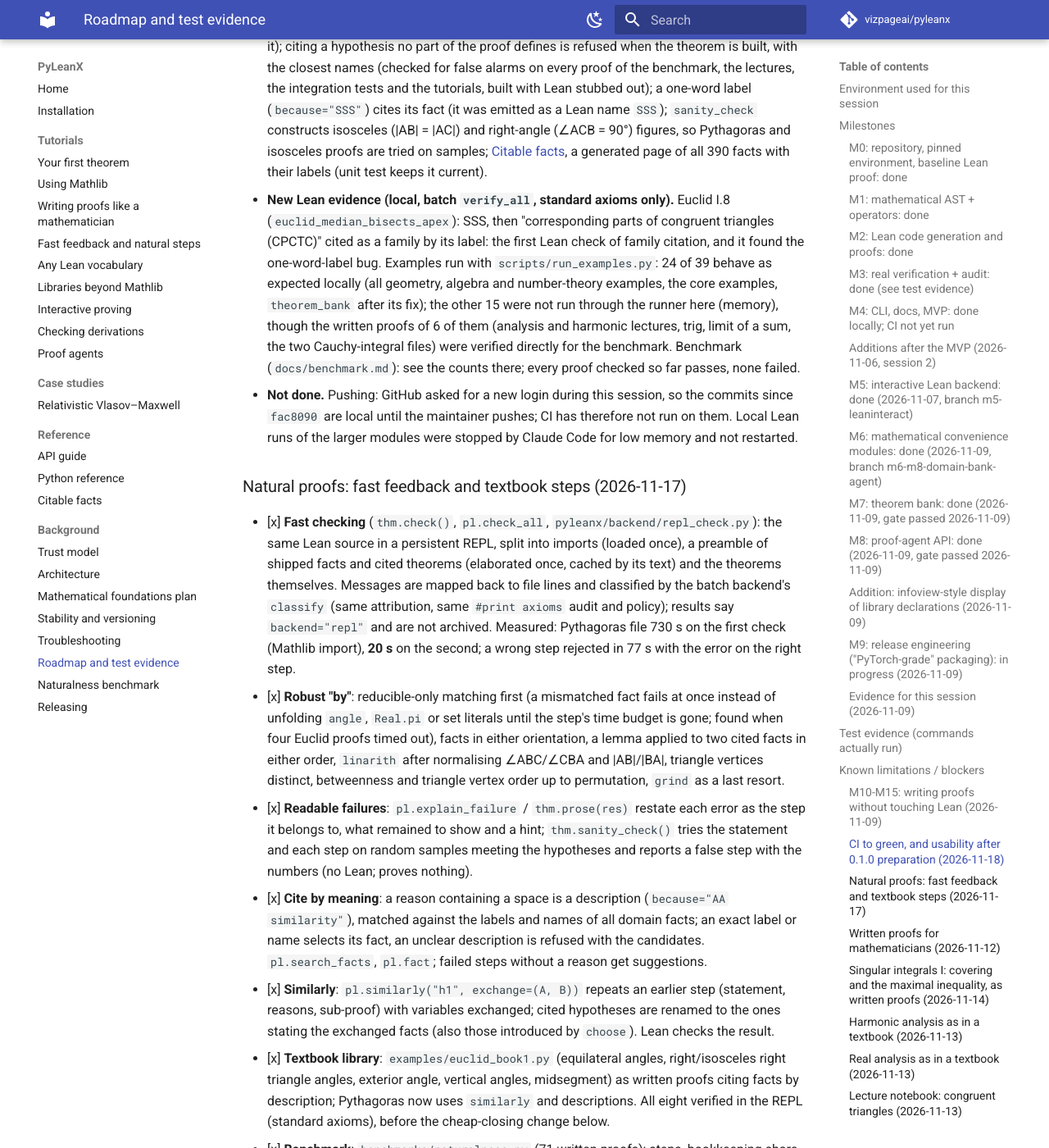
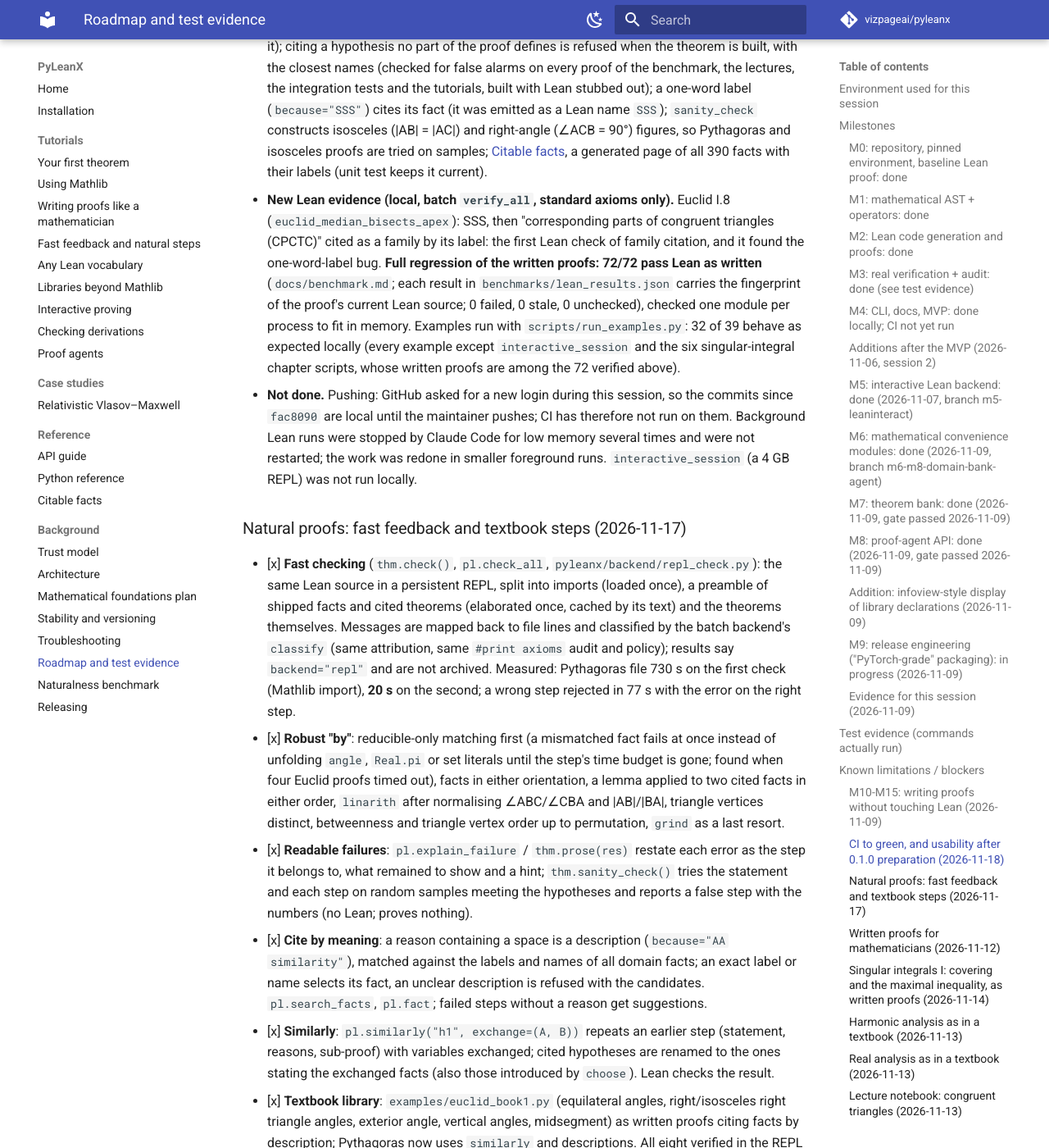
Before and after one commit to vizpageai/pyleanx, an MkDocs documentation site: the page built from docs/roadmap.md, in a window 1280 px wide and 1400 px high, scrolled down 12111 px. Shown: the whole window at 82% size. Built offline with MkDocs 1.6.1 and Material for MkDocs 9.7.7, drawn with Linux system fonts in a browser that asks for light colours; comment, search, counter and statistics services are not loaded; some of the changed text lies outside the part shown.

Commit message:
Roadmap: full written-proof regression 72/72; 32 of 39 examples run locally
Co-Authored-By: Claude Opus 5.5 <noreply@anthropic.com>

```diff
--- a/docs/roadmap.md
+++ b/docs/roadmap.md
@@ -230,8 +230,8 @@ explained; to investigate on an idle machine before claiming batch speedups).
 - **CI findings and fixes.** The first CI runs after the 0.1.0 preparation failed in the Lean job (public annotations; GitHub logs need a login). Fixed: (1) `all_geometry_facts_check` hit "deterministic timeout at whnf": the gap filler tried ~3,570 "lemma applied to a cited fact" alternatives for a step citing 35 facts, and Lean's heartbeat budget is per declaration; these pairs are now generated only when lemmas × facts ≤ 150 (the step drops to 860 alternatives; the generated Lean of every benchmark proof is unchanged). CI then passed the integration tests. (2) Tutorial blocks that are excerpts of example files were executed by the doc test; they are `py` fragments now, and a unit test checks that runnable blocks only use names defined on their page. (3) The example step stopped at once: two notebook helper modules had no expected outcome (now `HELPERS`, unit-tested). (4) `examples/theorem_bank.py` failed: `TheoremBank.index_catalogs` asked Lean for the 90 facts PyLeanX proves itself; it now indexes only the 135 Mathlib declarations (Lean: example ok in 61 s).
 - **CI structure.** The Lean job is a matrix of three parallel jobs (integration tests, every example script, the naturalness benchmark); failures in the example runner and the benchmark are `::error` annotations; `naturalness.py --lean` exits 1 when Lean rejects a written proof (before, a regression was only recorded).
 - **Usability.** `pyleanx check SCRIPT --watch` (re-check on save with Lean kept loaded, after a numeric sanity check); the first `check()` prints what it is loading (`PYLEANX_QUIET=1` silences it); citing a hypothesis no part of the proof defines is refused when the theorem is built, with the closest names (checked for false alarms on every proof of the benchmark, the lectures, the integration tests and the tutorials, built with Lean stubbed out); a one-word label (`because="SSS"`) cites its fact (it was emitted as a Lean name `SSS`); `sanity_check` constructs isosceles (|AB| = |AC|) and right-angle (∠ACB = 90°) figures, so Pythagoras and isosceles proofs are tried on samples; [Citable facts](facts.md), a generated page of all 390 facts with their labels (unit test keeps it current).
-- **New Lean evidence (local, batch `verify_all`, standard axioms only).** Euclid I.8 (`euclid_median_bisects_apex`): SSS, then "corresponding parts of congruent triangles (CPCTC)" cited as a family by its label: the first Lean check of family citation, and it found the one-word-label bug. Examples run with `scripts/run_examples.py`: 24 of 39 behave as expected locally (all geometry, algebra and number-theory examples, the core examples, `theorem_bank` after its fix); the other 15 were not run through the runner here (memory), though the written proofs of 6 of them (analysis and harmonic lectures, trig, limit of a sum, the two Cauchy-integral files) were verified directly for the benchmark. Benchmark (`docs/benchmark.md`): see the counts there; every proof checked so far passes, none failed.
-- **Not done.** Pushing: GitHub asked for a new login during this session, so the commits since `fac8090` are local until the maintainer pushes; CI has therefore not run on them. Local Lean runs of the larger modules were stopped by Claude Code for low memory and not restarted.
+- **New Lean evidence (local, batch `verify_all`, standard axioms only).** Euclid I.8 (`euclid_median_bisects_apex`): SSS, then "corresponding parts of congruent triangles (CPCTC)" cited as a family by its label: the first Lean check of family citation, and it found the one-word-label bug. **Full regression of the written proofs: 72/72 pass Lean as written** (`docs/benchmark.md`; each result in `benchmarks/lean_results.json` carries the fingerprint of the proof's current Lean source; 0 failed, 0 stale, 0 unchecked), checked one module per process to fit in memory. Examples run with `scripts/run_examples.py`: 32 of 39 behave as expected locally (every example except `interactive_session` and the six singular-integral chapter scripts, whose written proofs are among the 72 verified above).
+- **Not done.** Pushing: GitHub asked for a new login during this session, so the commits since `fac8090` are local until the maintainer pushes; CI has therefore not run on them. Background Lean runs were stopped by Claude Code for low memory several times and were not restarted; the work was redone in smaller foreground runs. `interactive_session` (a 4 GB REPL) was not run locally.
 
 ### Natural proofs: fast feedback and textbook steps (2026-11-17)
 - [x] **Fast checking** (`thm.check()`, `pl.check_all`, `pyleanx/backend/repl_check.py`): the same Lean source in a persistent REPL, split into imports (loaded once), a preamble of shipped facts and cited theorems (elaborated once, cached by its text) and the theorems themselves. Messages are mapped back to file lines and classified by the batch backend's `classify` (same attribution, same `#print axioms` audit and policy); results say `backend="repl"` and are not archived. Measured: Pythagoras file 730 s on the first check (Mathlib import), **20 s** on the second; a wrong step rejected in 77 s with the error on the right step.
@@ -242,7 +242,7 @@ explained; to investigate on an idle machine before claiming batch speedups).
 - [x] **Textbook library**: `examples/euclid_book1.py` (equilateral angles, right/isosceles right triangle angles, exterior angle, vertical angles, midsegment) as written proofs citing facts by description; Pythagoras now uses `similarly` and descriptions. All eight verified in the REPL (standard axioms), before the cheap-closing change below.
 - [x] **Benchmark**: `benchmarks/naturalness.py` (71 written proofs): steps, bookkeeping share (distinctness, positivity, notation, measure-theoretic side conditions), facts cited, `--lean` pass rate; results in `docs/benchmark.md`.
 - Robustness: at most two import environments per REPL process (each holds Mathlib, GBs); REPLs are stopped when Python exits; a failing REPL (including unparseable output) is restarted once, then the batch backend checks. Found when an orphaned REPL (5 GB) left 233 MB free and the next REPL could not read its own `.olean` files.
-- **Regression, partial** (`python benchmarks/naturalness.py --lean`, one module per process, results saved per proof in `benchmarks/lean_results.json` with a fingerprint of the generated Lean): **17 of 71 written proofs checked, all pass** — all 16 geometry proofs and AM–GM; 8 of them were checked just before a change that only removed duplicate gap-filler alternatives, so the report marks them stale. The run was stopped by Claude Code for low system memory after the geometry and AM–GM modules; the remaining 54 (algebra/number theory, analysis, harmonic analysis) run in CI's Lean job, which now executes the benchmark and uploads the report.
+- **Regression, partial at the time; completed 2026-11-18 (72/72, see above)** (`python benchmarks/naturalness.py --lean`, one module per process, results saved per proof in `benchmarks/lean_results.json` with a fingerprint of the generated Lean): **17 of 71 written proofs checked, all pass** — all 16 geometry proofs and AM–GM; 8 of them were checked just before a change that only removed duplicate gap-filler alternatives, so the report marks them stale. The run was stopped by Claude Code for low system memory after the geometry and AM–GM modules; the remaining 54 (algebra/number theory, analysis, harmonic analysis) run in CI's Lean job, which now executes the benchmark and uploads the report.
 - After the partial regression (unit tests only, no Lean run yet): every catalogue fact labelled; descriptions match labels exactly first; a family label ("CPCTC") cites all members (a Lean check of two CPCTC theorems was stopped for low memory); `pyleanx sanity` / `pyleanx facts`; constructed points in `sanity_check`; Jupyter display fixes; version 0.1.0 with a dated changelog and a fixed release-notes step in `release.yml` (its regex extracted nothing); quality gates: ruff, mypy (win32 and linux), 392 unit tests, coverage 85%, `mkdocs build --strict`, `python -m build` + `twine check --strict`, clean-venv wheel install.
 - Earlier attempts at the full regression: Two attempts ended for lack of memory (a `MemoryError` with several environments in one REPL; then Claude Code stopped the run for low system memory). Lean evidence so far: the 8 geometry proofs (Pythagoras, leg rule, six Euclid propositions) checked in the REPL with standard axioms; after that, the early `apply` alternative was given a cheap closing list (no `simp_all`/`convert`) to protect existing proofs; that last change is checked by unit tests only.
 - Unit tests: 371 passed; ruff clean. Tutorial: `docs/tutorials/natural-proofs.md`.
```
